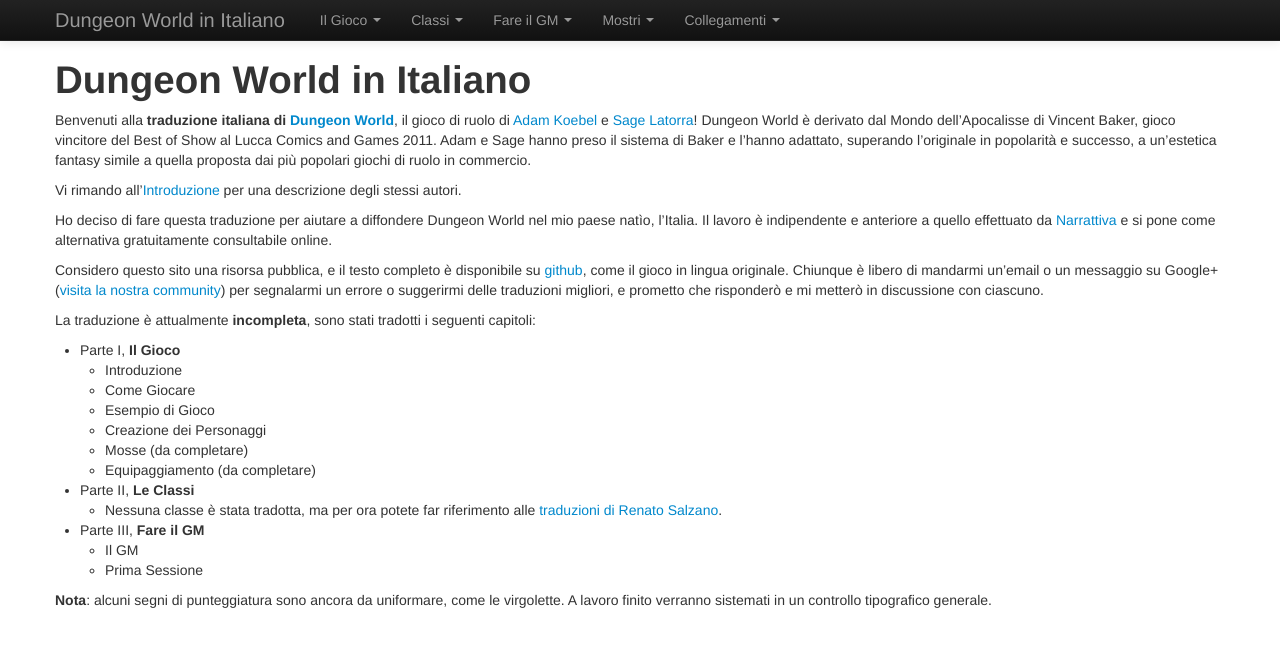
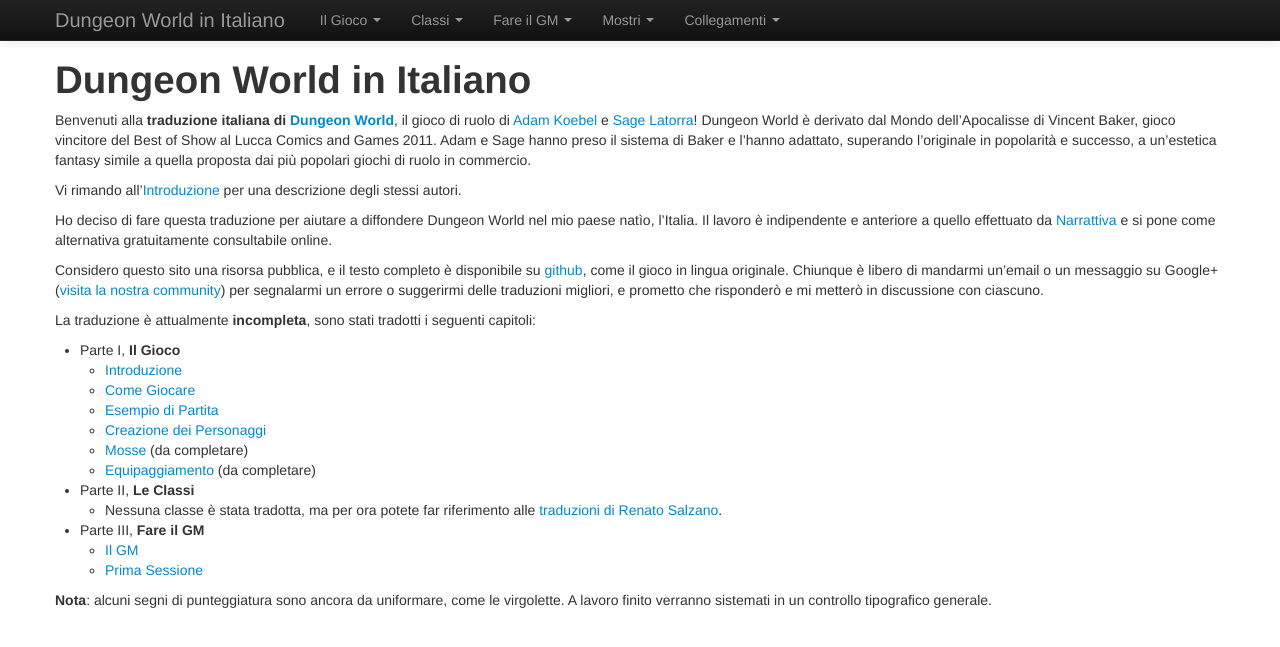
Before and after one commit to Kelmor91/Dungeon-World-Italiano, a Jekyll site: the page built from index.md, in a window 1280 px wide. Shown: the top 647 px of the page. Built offline with Jekyll 4.4.1, drawn with Linux system fonts in a browser that asks for light colours; nearby versions of some CDN libraries.

Commit message:
lista con html

```diff
--- a/index.md
+++ b/index.md
@@ -12,20 +12,21 @@
 
 La traduzione è attualmente **incompleta**, sono stati tradotti i seguenti capitoli:
 
-- Parte I, **Il Gioco**
-	- Introduzione
-	- Come Giocare
-	- Esempio di Gioco
-	- Creazione dei Personaggi
-	- Mosse (da completare)
-	- Equipaggiamento (da completare)
-
-- Parte II, **Le Classi**
-	- Nessuna classe è stata tradotta, ma per ora potete far riferimento alle [traduzioni di Renato Salzano][renato].
-
-- Parte III, **Fare il GM**
-	- Il GM
-	- Prima Sessione
+<ul>
+	<li>Parte I,<b> Il Gioco</b></li>
+	<ul>
+		<li><a href="introduzione">Introduzione</a></li>
+<li><a href="come-giocare">Come Giocare</a></li>
+<li><a href="esempio">Esempio di Partita</a></li>
+<li><a href="creazione-personaggi">Creazione dei Personaggi</a></li>
+<li><a href="mosse">Mosse</a>&nbsp;(da completare)</li>
+<li><a href="equipaggiamento">Equipaggiamento</a>&nbsp;(da completare)</li></ul>
+<li>Parte II, <b>Le Classi</b></li>
+<ul><li>Nessuna classe è stata tradotta, ma per ora potete far riferimento alle<a href="http://caretaker.altervista.org/giochi-di-ruolo/"> traduzioni di Renato Salzano</a>.</li></ul>
+<li>Parte III, <b>Fare il GM</b></li>
+<ul><li><a href="il-gm">Il GM</a></li>
+<li><a href="prima-sessione">Prima Sessione</a><br>
+</li></ul></ul>
 
 **Nota**: alcuni segni di punteggiatura sono ancora da uniformare, come le virgolette. A lavoro finito verranno sistemati in un controllo tipografico generale.
 
```
